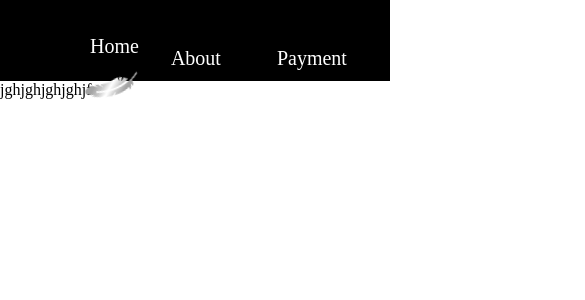
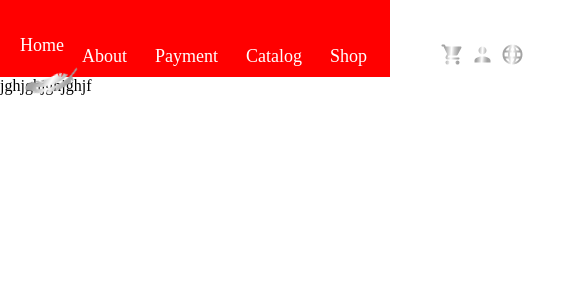
Before and after one commit to KiwiScreams/Bed-Linen-Online-Shop, a React (Vite) app: page / in a window 390 px wide. Shown: the top 300 px of the page, 585 px wide, since content can reach past the window. Built offline with nearby package versions, Linux system fonts and the light colour scheme.

Commit message:
responsive header

```diff
--- a/src/components/shared/header/Header.css
+++ b/src/components/shared/header/Header.css
@@ -48,6 +48,10 @@ header nav ul:nth-child(2) li:hover
 {
     opacity: 0.8;
 }
+header.mobile
+{
+    display: none;
+}
 @keyframes activeLinkAnimation
 {
     from
@@ -65,3 +69,33 @@ header nav ul:nth-child(2) li:hover
         transform: rotate(-20deg);
     }
 }
+@media screen and (max-width: 900px)
+{
+    header
+    {
+        width: 100%;
+        padding: 35px 10px 0 10px;
+    }
+    header nav ul a
+    {
+        padding: 0 10px;
+        font-size: 18px;
+    }
+}
+@media screen and (max-width: 650px)
+{
+    header.desktop
+    {
+        display: none;
+    }
+    header.mobile
+    {
+        display: block;
+        background-color: red;
+    }
+    header nav ul a
+    {
+        padding: 0 10px;
+        font-size: 18px;
+    }
+}
--- a/src/components/shared/header/Header.jsx
+++ b/src/components/shared/header/Header.jsx
@@ -4,11 +4,13 @@ import cartIcon from "../../../assets/img/Shopping.svg";
 import userIcon from "../../../assets/img/profile.svg";
 import languageIcon from "../../../assets/img/language.svg";
 import activeIcon from "../../../assets/img/game-icons_feather.png";
+import { useState, useEffect } from "react";
 const Header = () => {
   const location = useLocation();
+  const [isMenuOpen, setIsMenuOpen] = useState(false);
   return (
     <>
-      <header>
+      <header className="desktop">
         <nav>
           <ul>
             <li>
@@ -30,7 +32,9 @@ const Header = () => {
             <li>
               <Link
                 to="/payment"
-                className={location.pathname === "/payment" ? "active-link" : ""}
+                className={
+                  location.pathname === "/payment" ? "active-link" : ""
+                }
               >
                 Payment
               </Link>
@@ -38,7 +42,78 @@ const Header = () => {
             <li>
               <Link
                 to="/catalog"
-                className={location.pathname === "/catalog" ? "active-link" : ""}
+                className={
+                  location.pathname === "/catalog" ? "active-link" : ""
+                }
+              >
+                Catalog
+              </Link>
+            </li>
+            <li>
+              <Link
+                to="/shop"
+                className={location.pathname === "/shop" ? "active-link" : ""}
+              >
+                Shop
+              </Link>
+            </li>
+            <li>
+              <Link
+                to="/blog"
+                className={location.pathname === "/blog" ? "active-link" : ""}
+              >
+                Blog
+              </Link>
+            </li>
+          </ul>
+          <ul>
+            <li className="pointer">
+              <img src={cartIcon} alt="" />
+            </li>
+            <li className="pointer">
+              <img src={userIcon} alt="" />
+            </li>
+            <li className="pointer">
+              <img src={languageIcon} alt="" />
+            </li>
+          </ul>
+        </nav>
+      </header>
+      <header className="mobile">
+        <nav>
+          <ul>
+            <li>
+              <Link
+                to="/"
+                className={location.pathname === "/" ? "active-link" : ""}
+              >
+                Home
+              </Link>
+            </li>
+            <li>
+              <Link
+                to="/about"
+                className={location.pathname === "/about" ? "active-link" : ""}
+              >
+                About
+              </Link>
+            </li>
+            <li>
+              <Link
+                to="/payment"
+                className={
+                  location.pathname === "/payment" ? "active-link" : ""
+                }
+              >
+                Payment
+              </Link>
+            </li>
+            <li>
+              <Link
+                to="/catalog"
+                className={
+                  location.pathname === "/catalog" ? "active-link" : ""
+                }
               >
                 Catalog
               </Link>
```
